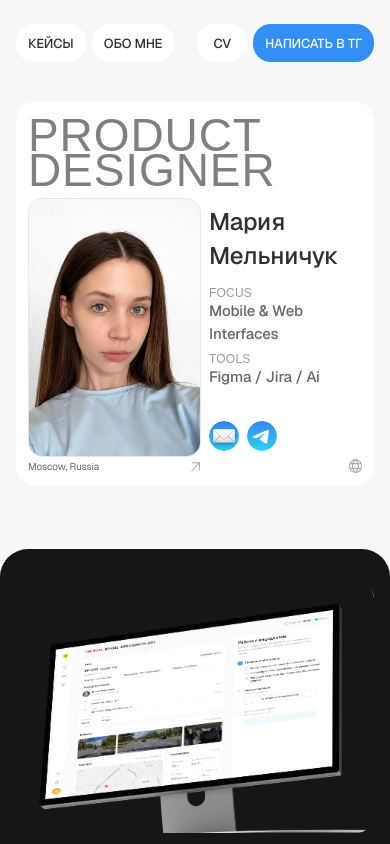
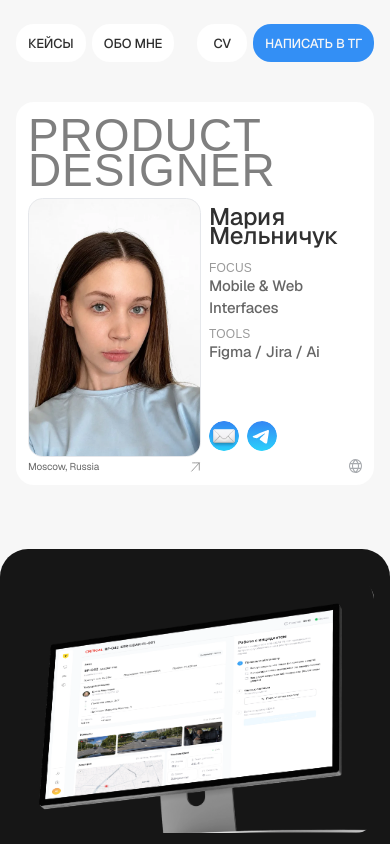
Before and after one commit to MariMel9212/portfolio, a Next.js app: page / in a window 390 px wide. Shown: the top 844 px of the page. Built offline with nearby package versions, Linux system fonts and the light colour scheme; a web font is replaced by a local one.

Commit message:
Tighten the space between the first and last name.
Use a shorter line height so Мария sits closer to Мельничук.

Co-authored-by: leomel9922 <leomel9922@proton.me>

```diff
--- a/src/components/profile-card.tsx
+++ b/src/components/profile-card.tsx
@@ -128,8 +128,8 @@ export function ProfileCard() {
               </div>
               <div className="flex min-w-0 flex-1 flex-col">
                 <div className="flex flex-col gap-[3.63cqw] pt-[1.68cqw]">
-                  <div className="text-[clamp(18px,6.7cqw,28px)] font-medium leading-normal tracking-[-0.01em] text-[#1a1a1a]/90">
-                    <p className="-mb-[2px]">Мария</p>
+                  <div className="text-[clamp(18px,6.7cqw,28px)] font-medium leading-[1.05] tracking-[-0.01em] text-[#1a1a1a]/90">
+                    <p className="-mb-[6px]">Мария</p>
                     <p>Мельничук</p>
                   </div>
                   <div className="flex flex-col gap-[2.23cqw] text-[clamp(13px,4.19cqw,18px)] font-medium leading-normal tracking-[-0.01em] text-black/60">
```
